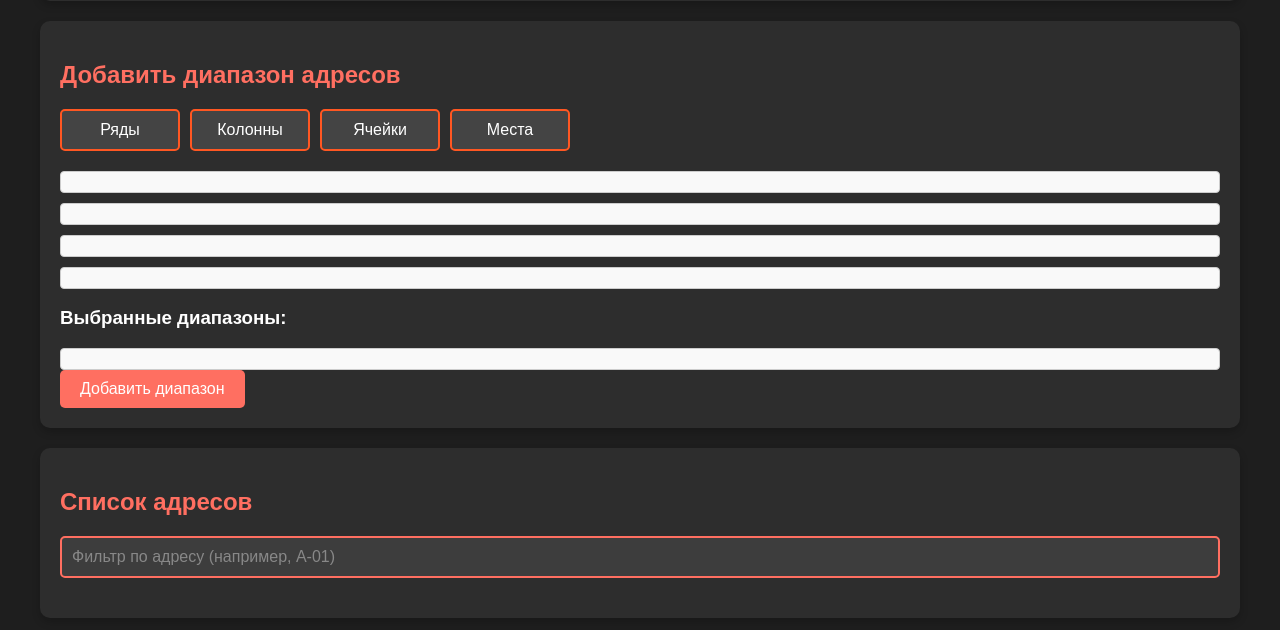
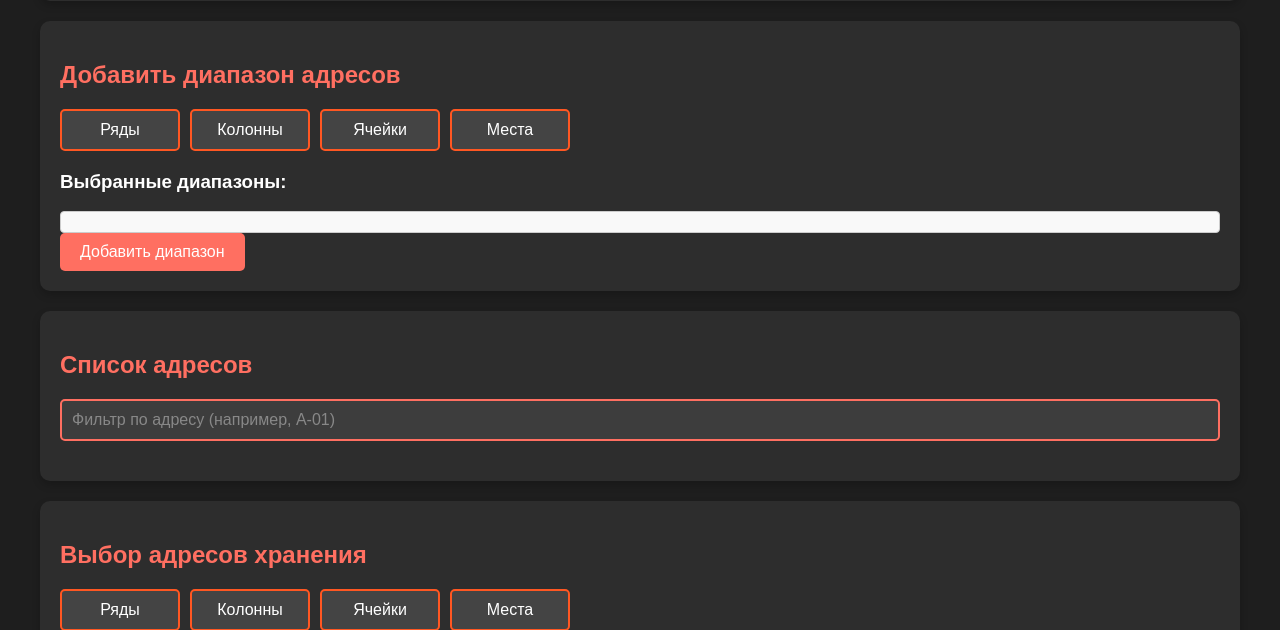
Before and after one commit to lenlen1980/calculator, a Flask app: page / in a window 1280 px wide. Shown: the part 297-927 px from the top of the page. Run offline with Flask 3, Linux system fonts and the light colour scheme.

Commit message:
новый код

```diff
--- a/static/style.css
+++ b/static/style.css
@@ -115,11 +115,7 @@ button:hover {
 
 /* Чекбоксы */
 .checkbox-container {
-    margin-top: 10px;
-    padding: 10px;
-    border: 1px solid #ccc;
-    border-radius: 4px;
-    background-color: #f9f9f9;
+    display: none;
 }
 
 .checkbox-container label {
--- a/templates/index.html
+++ b/templates/index.html
@@ -37,12 +37,6 @@
             <div id="columnRangeDropdown" class="dropdown-range"></div>
             <div id="cellRangeDropdown" class="dropdown-range"></div>
             <div id="placeRangeDropdown" class="dropdown-range"></div>
-
-            <!-- Контейнеры для чекбоксов -->
-            <div id="rowRangeDropdown-checkboxes" class="checkbox-container"></div>
-            <div id="columnRangeDropdown-checkboxes" class="checkbox-container"></div>
-            <div id="cellRangeDropdown-checkboxes" class="checkbox-container"></div>
-            <div id="placeRangeDropdown-checkboxes" class="checkbox-container"></div>
 
             <!-- Выбранные диапазоны адресов -->
             <div id="selectedRangeAddresses">
```
